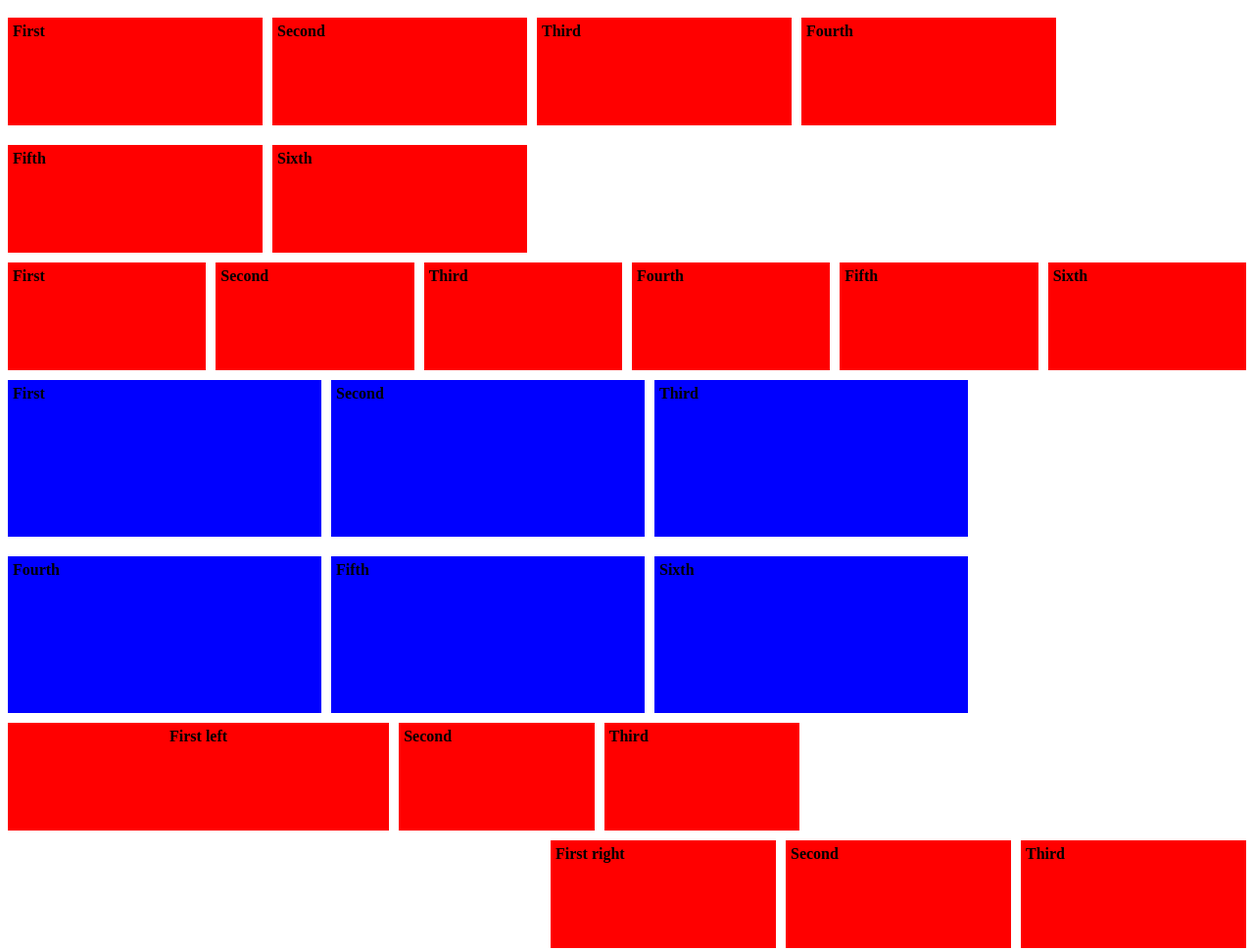
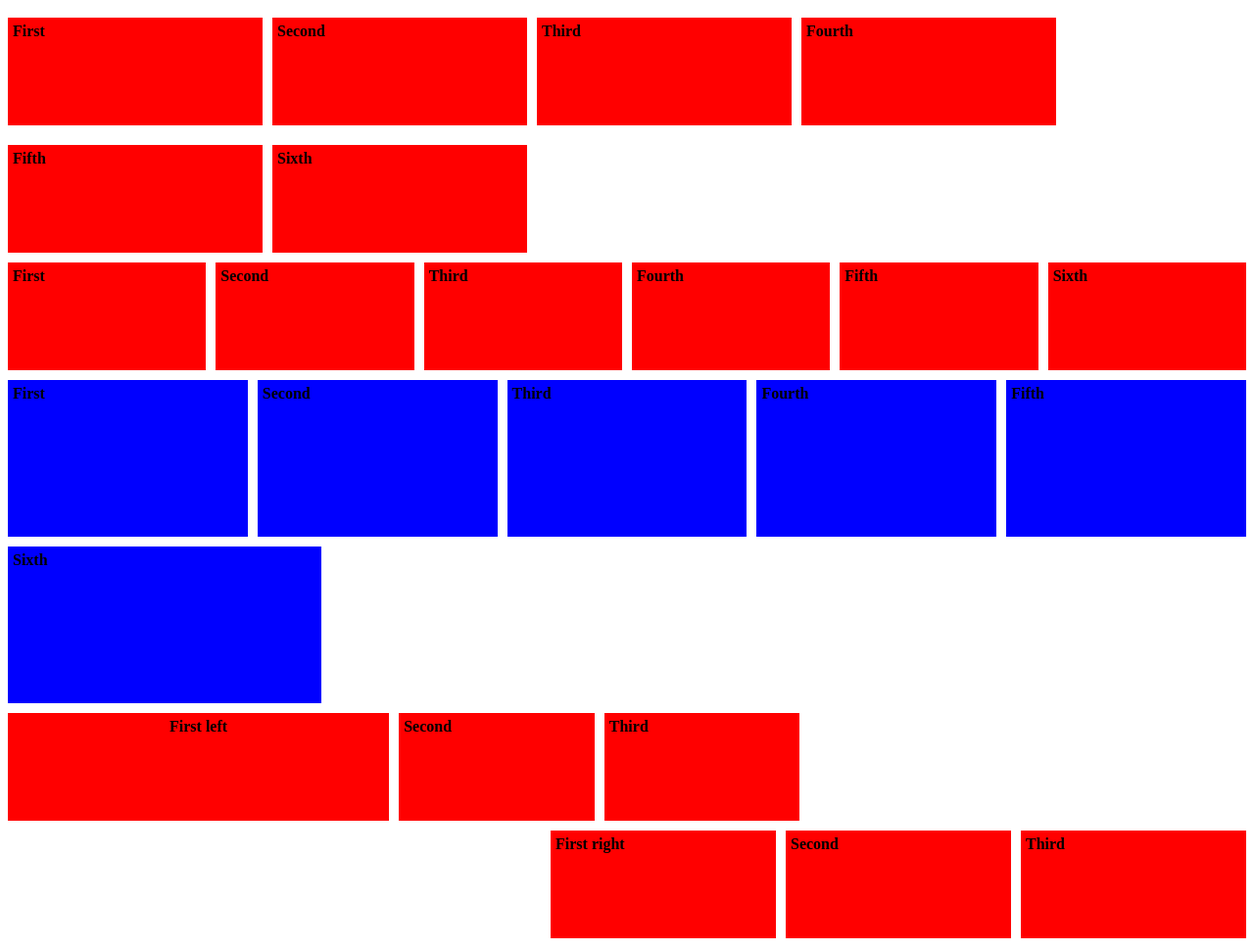
Before and after one commit to IsraelBosonit/EjercicioFlexbox, a plain HTML site: page index.html in a window 1280 px wide. Shown: the whole page at 98% size. Drawn offline with Linux system fonts and the light colour scheme.

Commit message:
Add files via upload

```diff
--- a/estilos.css
+++ b/estilos.css
@@ -53,9 +53,9 @@
     align-items: flex-start;
     justify-content:stretch;
     gap: 10px;
-    height: 350px;
-    flex-wrap: wrap;
+
 }
+
 .flex-container4{
     display: flex;
     align-items: center;
--- a/index.html
+++ b/index.html
@@ -20,14 +20,16 @@
             <div class="flex-item2">Fifth</div>
             <div class="flex-item2">Sixth</div>
           </div>
+          <div>
           <div class="flex-container3">
             <div class="flex-item3">First</div>
             <div class="flex-item3">Second</div>
             <div class="flex-item3">Third</div>
             <div class="flex-item3">Fourth</div>
             <div class="flex-item3">Fifth</div>
-            <div class="flex-item3">Sixth</div>
           </div>
+          <div class="flex-item3">Sixth</div>
+        </div>
           <div class="flex-container4">
             <div class="firstitem4">First left</div>
             <div style="flex-basis:15%" class="flex-item4">Second</div>
```
